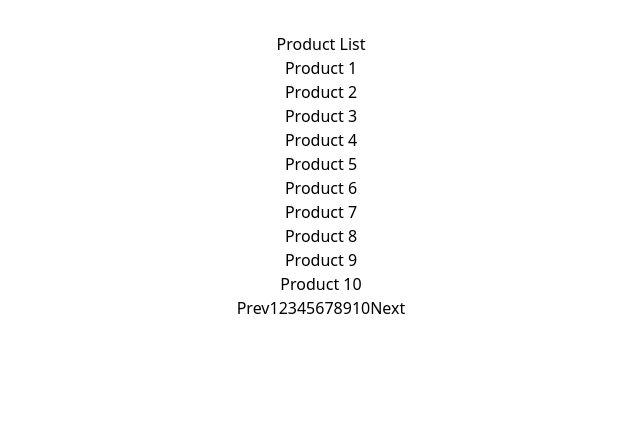
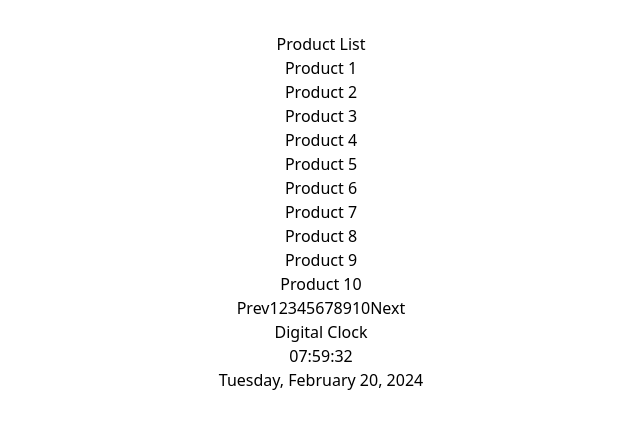
Before and after one commit to Sandunrmst/react-rapid-components-2, a React (Vite) app: page / in a window 1280 px wide. Shown: the top 428 px of the page, without its empty margins (319-959 px from the left). Built offline with nearby package versions, Linux system fonts and the light colour scheme.

Commit message:
build digital clock

```diff
--- a/src/App.jsx
+++ b/src/App.jsx
@@ -1,6 +1,7 @@
 import { useState } from "react";
 import "./App.css";
 import ProductPage from "./components/pagination/productPage";
+import DigitalClock from "./components/digitalClock";
 
 function App() {
   return (
@@ -8,6 +9,7 @@ function App() {
       <h1 className="text-3xl font-bold  text-orange-800">Product List</h1>
 
       <ProductPage />
+      <DigitalClock />
     </>
   );
 }
--- /dev/null
+++ b/src/components/digitalClock/index.jsx
@@ -0,0 +1,39 @@
+import React, { useEffect } from "react";
+import { useState } from "react";
+
+const DigitalClock = () => {
+  const [time, setTime] = useState(new Date());
+
+  useEffect(() => {
+    const intervalId = setInterval(() => {
+      setTime(new Date());
+    }, 1000);
+
+    return () => {
+      clearInterval(intervalId);
+    };
+  }, []);
+  return (
+    <div className="mt-10">
+      <h1 className="font-bold text-3xl text-orange-700">Digital Clock</h1>
+
+      <div className="flex justify-center gap-2 flex-col">
+        <div className="text-4xl font-semibold text-blue-500">
+          <span>{time.getHours().toString().padStart(2, "0")}</span>:
+          <span>{time.getMinutes().toString().padStart(2, "0")}</span>:
+          <span>{time.getSeconds().toString().padStart(2, "0")}</span>
+        </div>
+        <div className="text-2xl">
+          {time.toLocaleDateString(undefined, {
+            weekday: "long",
+            year: "numeric",
+            month: "long",
+            day: "numeric",
+          })}
+        </div>
+      </div>
+    </div>
+  );
+};
+
+export default DigitalClock;
```
